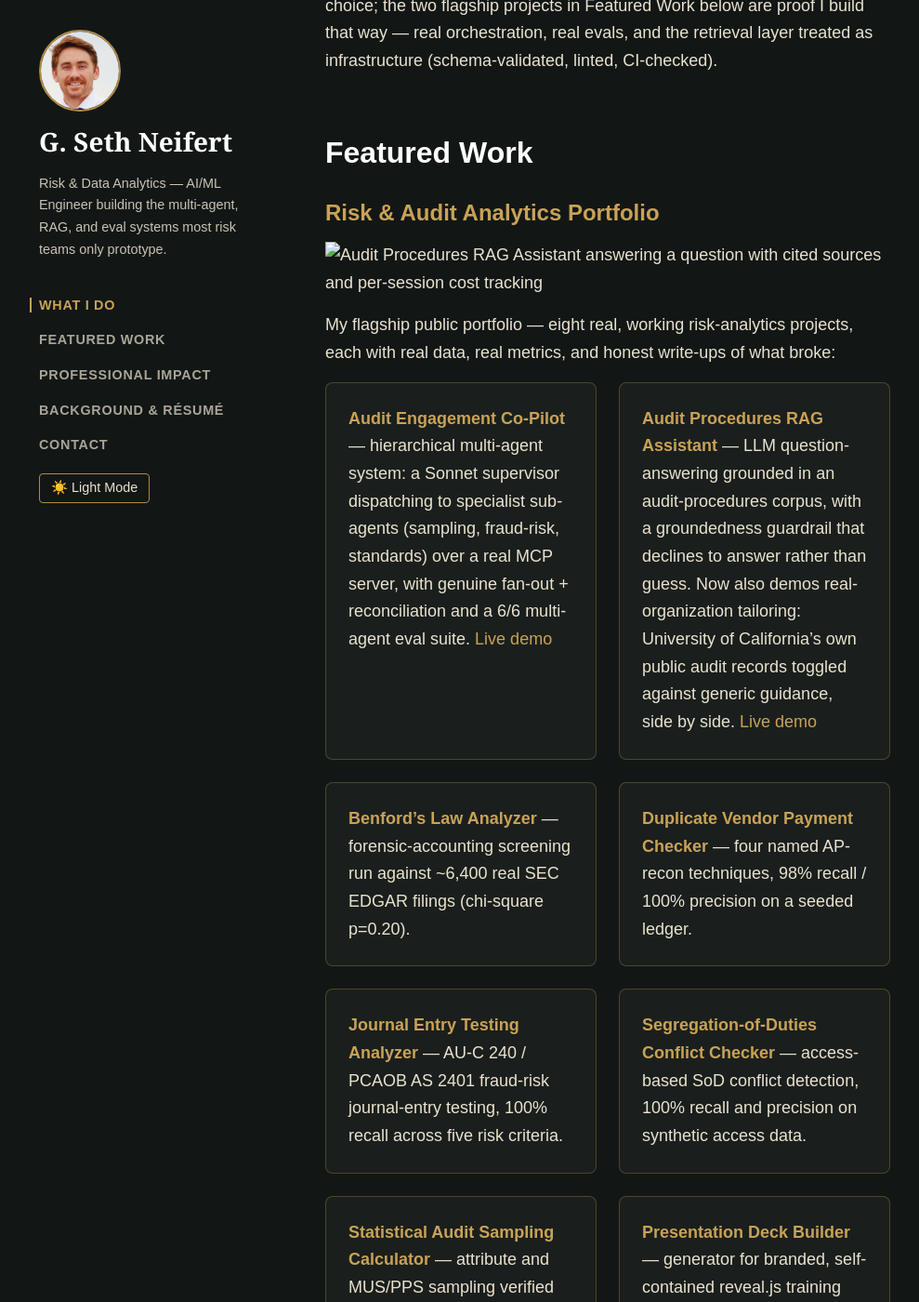
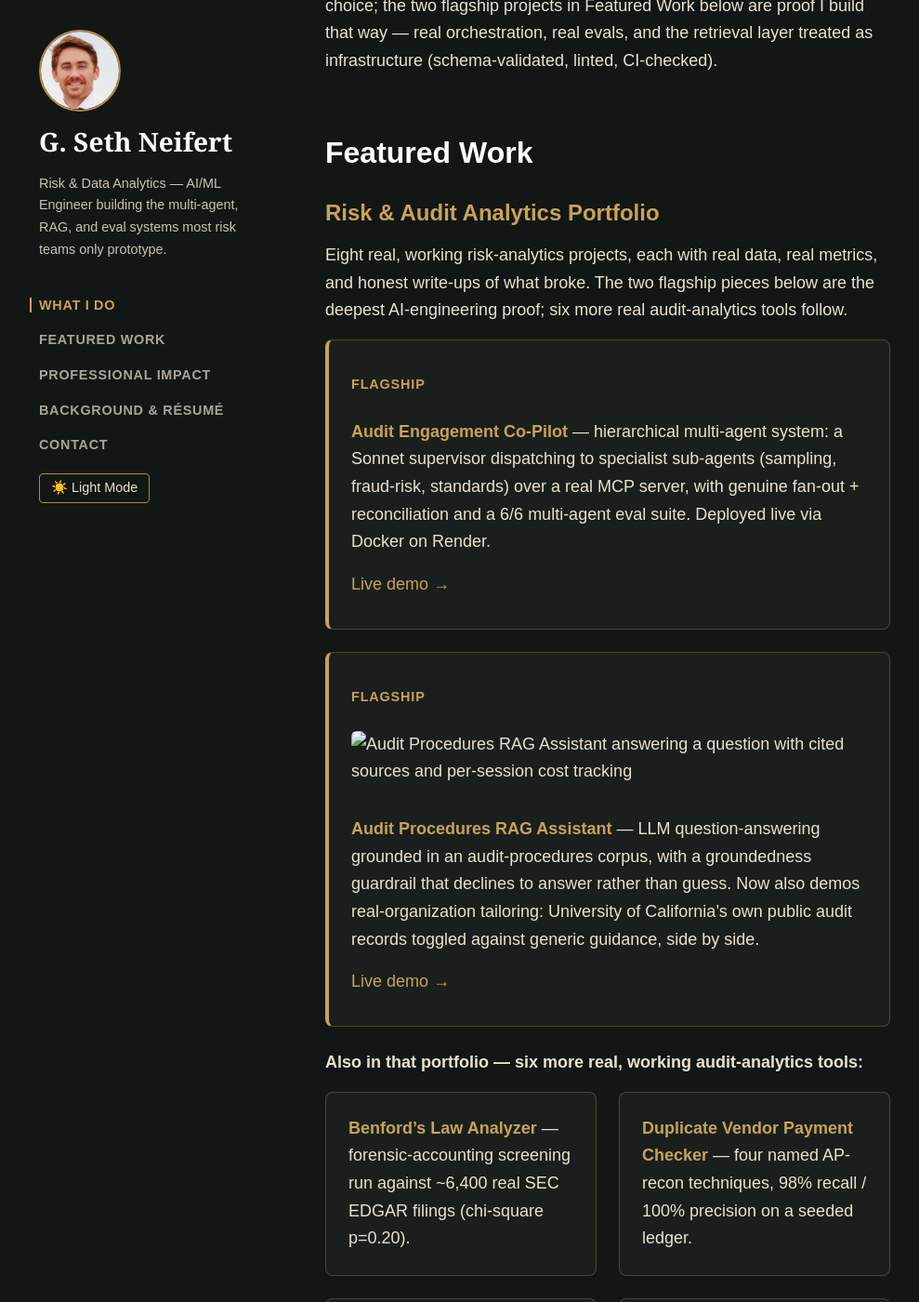
Before and after one commit to neifertg/neifertg.github.io, a Jekyll site: the page built from index.md, in a window 1280 px wide and 1400 px high, scrolled down 458 px. Shown: the whole window at 93% size, without its empty margins (22-1011 px from the left). Built offline with Jekyll 4.4.1, drawn with Linux system fonts in a browser that asks for light colours.

Commit message:
Tier Featured Work: flagship cards for Co-Pilot and RAG Assistant
Eight audit-analytics projects previously sat as uniform-weight cards,
diluting the two deepest AI-engineering pieces. Adds a distinct
flagship card style (accent border + badge) for Audit Engagement
Co-Pilot and the Audit Procedures RAG Assistant; the remaining six
tools stay in the existing compact grid.

Co-Authored-By: Claude Sonnet 5 <noreply@anthropic.com>

```diff
--- a/assets/css/style.scss
+++ b/assets/css/style.scss
@@ -174,6 +174,26 @@ blockquote {
 }
 .card > *:last-child { margin-bottom: 0; }
 
+.card-flagship {
+  background: var(--surface);
+  border: 1px solid var(--border);
+  border-left: 4px solid var(--link);
+  border-radius: 8px;
+  padding: var(--space-4) var(--space-3);
+  margin: 0 0 var(--space-3);
+}
+.card-flagship > *:last-child { margin-bottom: 0; }
+.card-flagship img { border-radius: 6px; margin: 0 0 var(--space-2); }
+.flagship-badge {
+  display: inline-block;
+  font-size: var(--fs-small);
+  font-weight: 700;
+  color: var(--link);
+  text-transform: uppercase;
+  letter-spacing: 0.06em;
+  margin-bottom: var(--space-1);
+}
+
 /* Timeline (Experience) */
 .timeline { margin: 0 0 var(--space-4); }
 .timeline-entry {
--- a/index.md
+++ b/index.md
@@ -18,17 +18,29 @@ Outside of work I ship real, working risk-analytics projects in public — no mo
 
 ### [Risk & Audit Analytics Portfolio](https://github.com/neifertg/risk-analytics-portfolio)
 
+Eight real, working risk-analytics projects, each with real data, real metrics, and honest write-ups of what broke. The two flagship pieces below are the deepest AI-engineering proof; six more real audit-analytics tools follow.
+
+<div class="card-flagship" markdown="1">
+<span class="flagship-badge">Flagship</span>
+
+**[Audit Engagement Co-Pilot](https://github.com/neifertg/risk-analytics-portfolio/tree/main/audit-engagement-co-pilot)** — hierarchical multi-agent system: a Sonnet supervisor dispatching to specialist sub-agents (sampling, fraud-risk, standards) over a real MCP server, with genuine fan-out + reconciliation and a 6/6 multi-agent eval suite. Deployed live via Docker on Render.
+
+[Live demo →](https://audit-engagement-co-pilot.onrender.com)
+</div>
+
+<div class="card-flagship" markdown="1">
+<span class="flagship-badge">Flagship</span>
+
 ![Audit Procedures RAG Assistant answering a question with cited sources and per-session cost tracking](https://raw.githubusercontent.com/neifertg/risk-analytics-portfolio/main/assets/audit-rag-assistant-demo.png)
 
-My flagship public portfolio — eight real, working risk-analytics projects, each with real data, real metrics, and honest write-ups of what broke:
+**[Audit Procedures RAG Assistant](https://github.com/neifertg/risk-analytics-portfolio/tree/main/audit-rag-assistant)** — LLM question-answering grounded in an audit-procedures corpus, with a groundedness guardrail that declines to answer rather than guess. Now also demos real-organization tailoring: University of California's own public audit records toggled against generic guidance, side by side.
+
+[Live demo →](https://84abkcnqvptyedbbssztx8.streamlit.app/)
+</div>
+
+**Also in that portfolio — six more real, working audit-analytics tools:**
 
 <div class="card-grid" markdown="1">
-<div class="card" markdown="1">
-**[Audit Engagement Co-Pilot](https://github.com/neifertg/risk-analytics-portfolio/tree/main/audit-engagement-co-pilot)** — hierarchical multi-agent system: a Sonnet supervisor dispatching to specialist sub-agents (sampling, fraud-risk, standards) over a real MCP server, with genuine fan-out + reconciliation and a 6/6 multi-agent eval suite. [Live demo](https://audit-engagement-co-pilot.onrender.com)
-</div>
-<div class="card" markdown="1">
-**[Audit Procedures RAG Assistant](https://github.com/neifertg/risk-analytics-portfolio/tree/main/audit-rag-assistant)** — LLM question-answering grounded in an audit-procedures corpus, with a groundedness guardrail that declines to answer rather than guess. Now also demos real-organization tailoring: University of California's own public audit records toggled against generic guidance, side by side. [Live demo](https://84abkcnqvptyedbbssztx8.streamlit.app/)
-</div>
 <div class="card" markdown="1">
 **[Benford's Law Analyzer](https://github.com/neifertg/risk-analytics-portfolio/tree/main/benfords-law-analyzer)** — forensic-accounting screening run against ~6,400 real SEC EDGAR filings (chi-square p=0.20).
 </div>
```
